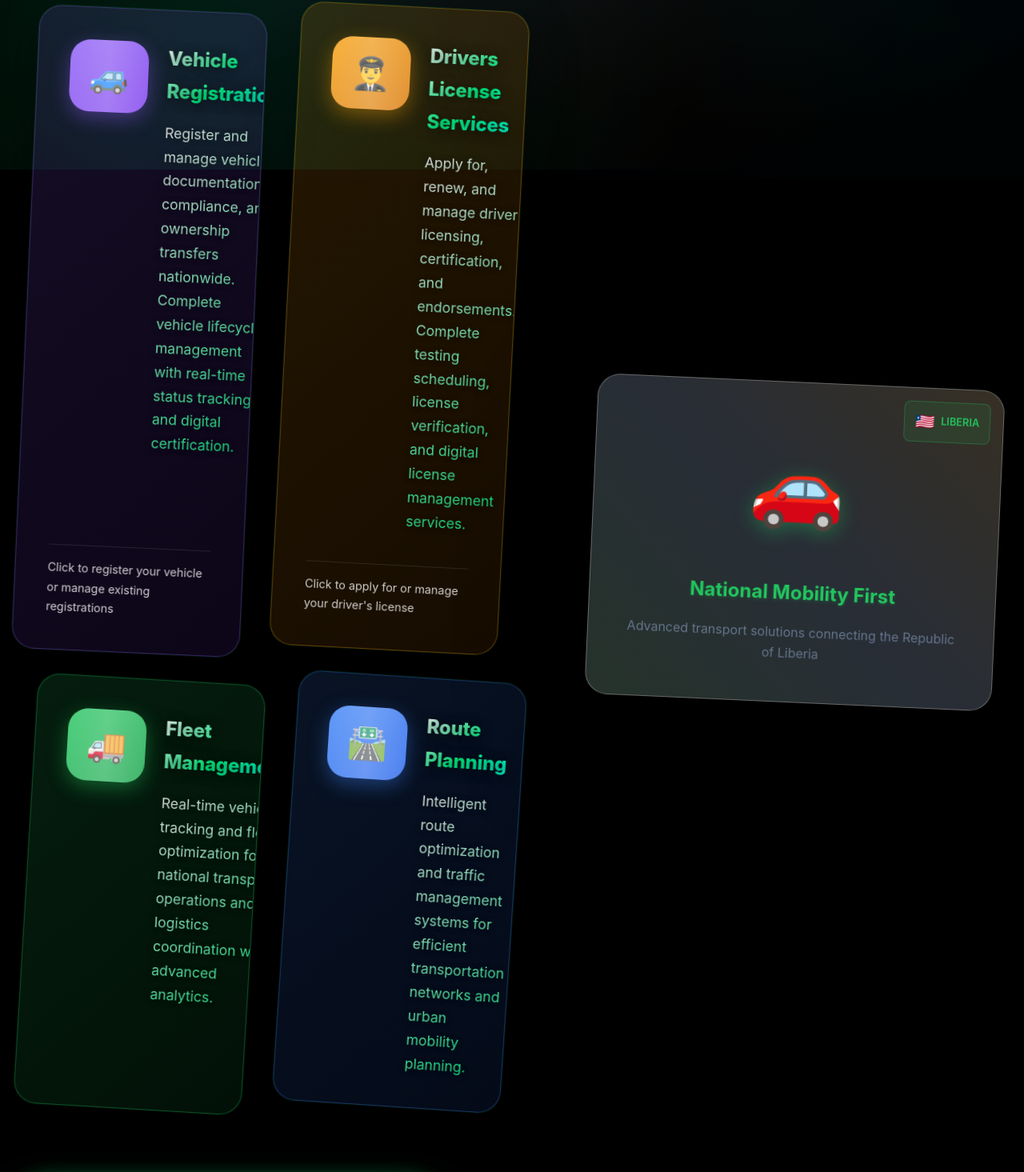
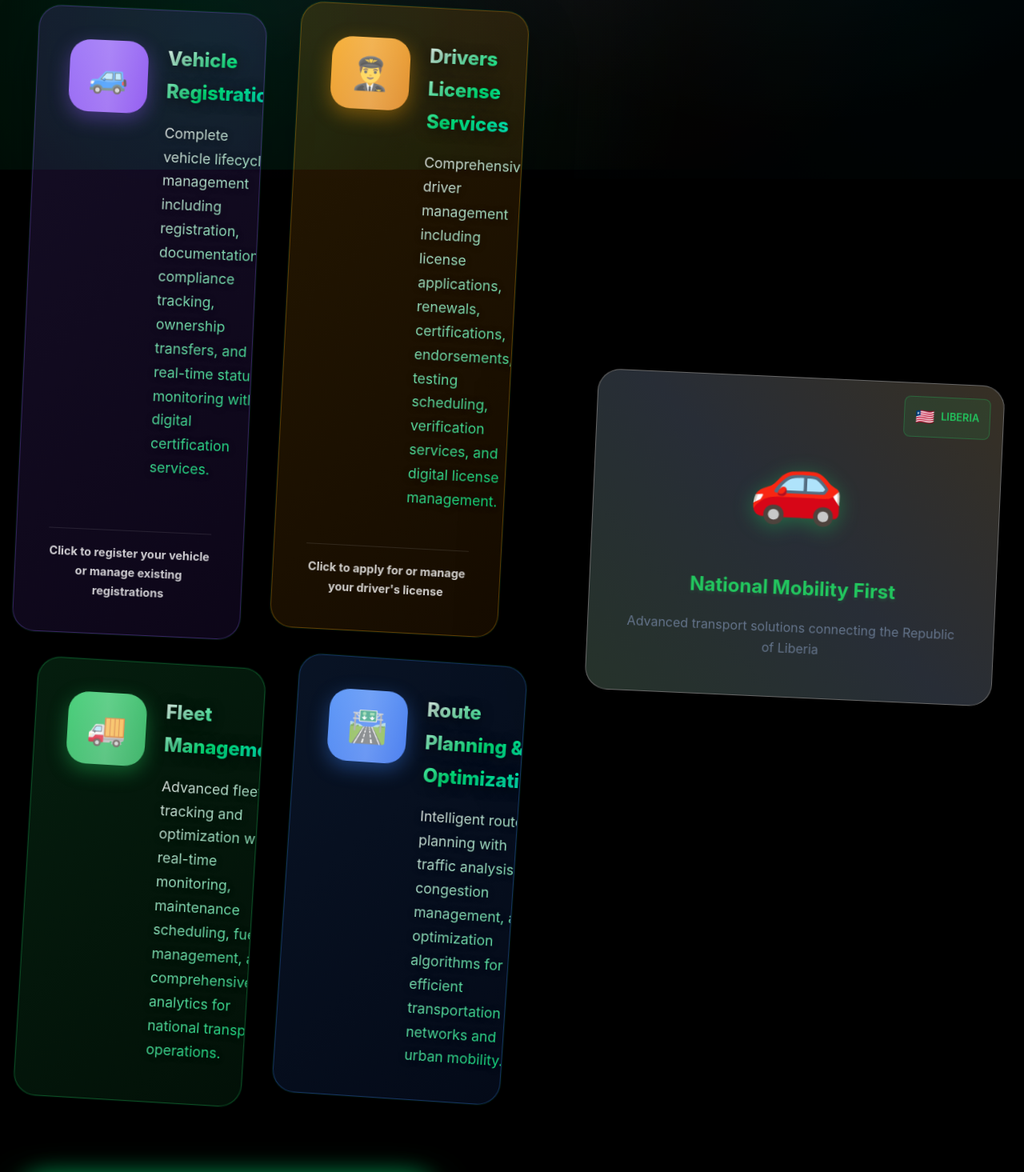
Before and after one commit to liberianpost/transport-digitalliberia, a React (Vite) app: page / in a window 1280 px wide. Shown: the part 588-2053 px from the top of the page at 80% size. Built offline with nearby package versions, Linux system fonts and the light colour scheme.

Commit message:
Optimize vehicle and driver features in App.jsx

```diff
--- a/src/App.jsx
+++ b/src/App.jsx
@@ -246,7 +246,7 @@ function App() {
               </p>
 
               <div className="transport-features-grid">
-                {/* Vehicle Registration Feature - Increased Height */}
+                {/* Vehicle Registration Feature - Optimized Size */}
                 <div
                   className="transport-feature-item floating"
                   onClick={handleVehicleClick}
@@ -256,10 +256,9 @@ function App() {
                     backdropFilter: 'blur(20px)',
                     animationDelay: '0s',
                     cursor: 'pointer',
-                    minHeight: '280px',
+                    minHeight: '320px',
                     display: 'flex',
-                    flexDirection: 'column',
-                    justifyContent: 'space-between'
+                    flexDirection: 'column'
                   }}
                 >
                   <div style={{ display: 'flex', alignItems: 'flex-start', gap: '1.5rem', flex: 1 }}>
@@ -270,21 +269,22 @@ function App() {
                     }}>🚙</div>
                     <div className="transport-feature-content" style={{ flex: 1 }}>
                       <h4>Vehicle Registration</h4>
-                      <p>Register and manage vehicle documentation, compliance, and ownership transfers nationwide. Complete vehicle lifecycle management with real-time status tracking and digital certification.</p>
+                      <p>Complete vehicle lifecycle management including registration, documentation, compliance tracking, ownership transfers, and real-time status monitoring with digital certification services.</p>
                     </div>
                   </div>
                   <div style={{
-                    marginTop: '1rem',
+                    marginTop: '1.5rem',
                     paddingTop: '1rem',
                     borderTop: '1px solid rgba(255, 255, 255, 0.1)',
                     fontSize: '0.9rem',
-                    color: 'rgba(255, 255, 255, 0.8)'
+                    color: 'rgba(255, 255, 255, 0.8)',
+                    textAlign: 'center'
                   }}>
-                    Click to register your vehicle or manage existing registrations
+                    <strong>Click to register your vehicle or manage existing registrations</strong>
                   </div>
                 </div>
 
-                {/* Drivers License Feature - Increased Height */}
+                {/* Drivers License Feature - Optimized Size */}
                 <div
                   className="transport-feature-item floating"
                   onClick={handleLicenseClick}
@@ -294,10 +294,9 @@ function App() {
                     backdropFilter: 'blur(20px)',
                     animationDelay: '0.2s',
                     cursor: 'pointer',
-                    minHeight: '280px',
+                    minHeight: '320px',
                     display: 'flex',
-                    flexDirection: 'column',
-                    justifyContent: 'space-between'
+                    flexDirection: 'column'
                   }}
                 >
                   <div style={{ display: 'flex', alignItems: 'flex-start', gap: '1.5rem', flex: 1 }}>
@@ -308,17 +307,18 @@ function App() {
                     }}>👨‍✈️</div>
                     <div className="transport-feature-content" style={{ flex: 1 }}>
                       <h4>Drivers License Services</h4>
-                      <p>Apply for, renew, and manage driver licensing, certification, and endorsements. Complete testing scheduling, license verification, and digital license management services.</p>
+                      <p>Comprehensive driver management including license applications, renewals, certifications, endorsements, testing scheduling, verification services, and digital license management.</p>
                     </div>
                   </div>
                   <div style={{
-                    marginTop: '1rem',
+                    marginTop: '1.5rem',
                     paddingTop: '1rem',
                     borderTop: '1px solid rgba(255, 255, 255, 0.1)',
                     fontSize: '0.9rem',
-                    color: 'rgba(255, 255, 255, 0.8)'
+                    color: 'rgba(255, 255, 255, 0.8)',
+                    textAlign: 'center'
                   }}>
-                    Click to apply for or manage your driver's license
+                    <strong>Click to apply for or manage your driver's license</strong>
                   </div>
                 </div>
 
@@ -328,7 +328,7 @@ function App() {
                   border: '1px solid rgba(34, 197, 94, 0.3)',
                   backdropFilter: 'blur(20px)',
                   animationDelay: '0.4s',
-                  minHeight: '220px'
+                  minHeight: '260px'
                 }}>
                   <div className="transport-feature-icon" style={{
                     background: 'linear-gradient(135deg, #22c55e, #16a34a)',
@@ -336,24 +336,25 @@ function App() {
                   }}>🚚</div>
                   <div className="transport-feature-content">
                     <h4>Fleet Management</h4>
-                    <p>Real-time vehicle tracking and fleet optimization for national transport operations and logistics coordination with advanced analytics.</p>
+                    <p>Advanced fleet tracking and optimization with real-time monitoring, maintenance scheduling, fuel management, and comprehensive analytics for national transport operations.</p>
                   </div>
                 </div>
 
+                {/* Route Planning Feature */}
                 <div className="transport-feature-item floating" style={{
                   background: 'linear-gradient(135deg, rgba(59, 130, 246, 0.15), rgba(37, 99, 235, 0.1))',
                   border: '1px solid rgba(59, 130, 246, 0.3)',
                   backdropFilter: 'blur(20px)',
                   animationDelay: '0.6s',
-                  minHeight: '220px'
+                  minHeight: '260px'
                 }}>
                   <div className="transport-feature-icon" style={{
                     background: 'linear-gradient(135deg, #3b82f6, #2563eb)',
                     boxShadow: '0 8px 25px rgba(59, 130, 246, 0.4)'
                   }}>🛣️</div>
                   <div className="transport-feature-content">
-                    <h4>Route Planning</h4>
-                    <p>Intelligent route optimization and traffic management systems for efficient transportation networks and urban mobility planning.</p>
+                    <h4>Route Planning & Optimization</h4>
+                    <p>Intelligent route planning with traffic analysis, congestion management, and optimization algorithms for efficient transportation networks and urban mobility.</p>
                   </div>
                 </div>
               </div>
```
